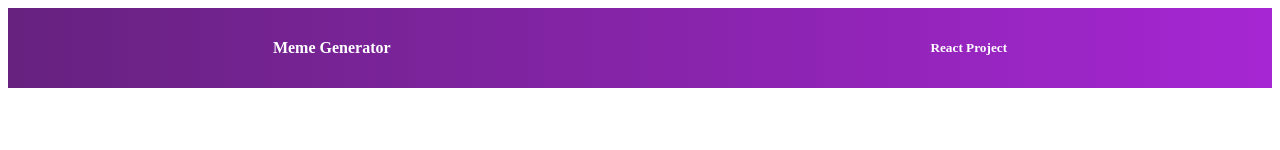
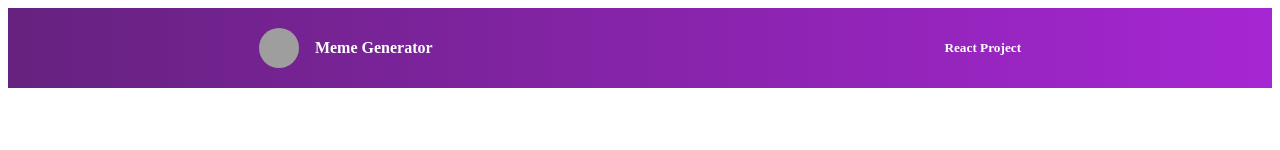
Before and after one commit to amitkain7/memes, a React (Vite) app: page / in a window 1280 px wide. Shown: the top 150 px of the page. Built offline with nearby package versions, Linux system fonts and the light colour scheme; no server answers; grey boxes are pictures that could not be loaded.

Commit message:
Update Navbar.jsx

```diff
--- a/src/Components/header/Navbar.jsx
+++ b/src/Components/header/Navbar.jsx
@@ -3,7 +3,11 @@ import './navbar.css'
 function Navbar() {
   return (
      <nav className='meme-nav'>
+      <div>
+      <img src='./meme.png'/>
       <h4>Meme Generator</h4>
+      </div>
+
       <h5>React Project </h5>
      </nav>
   )
```
